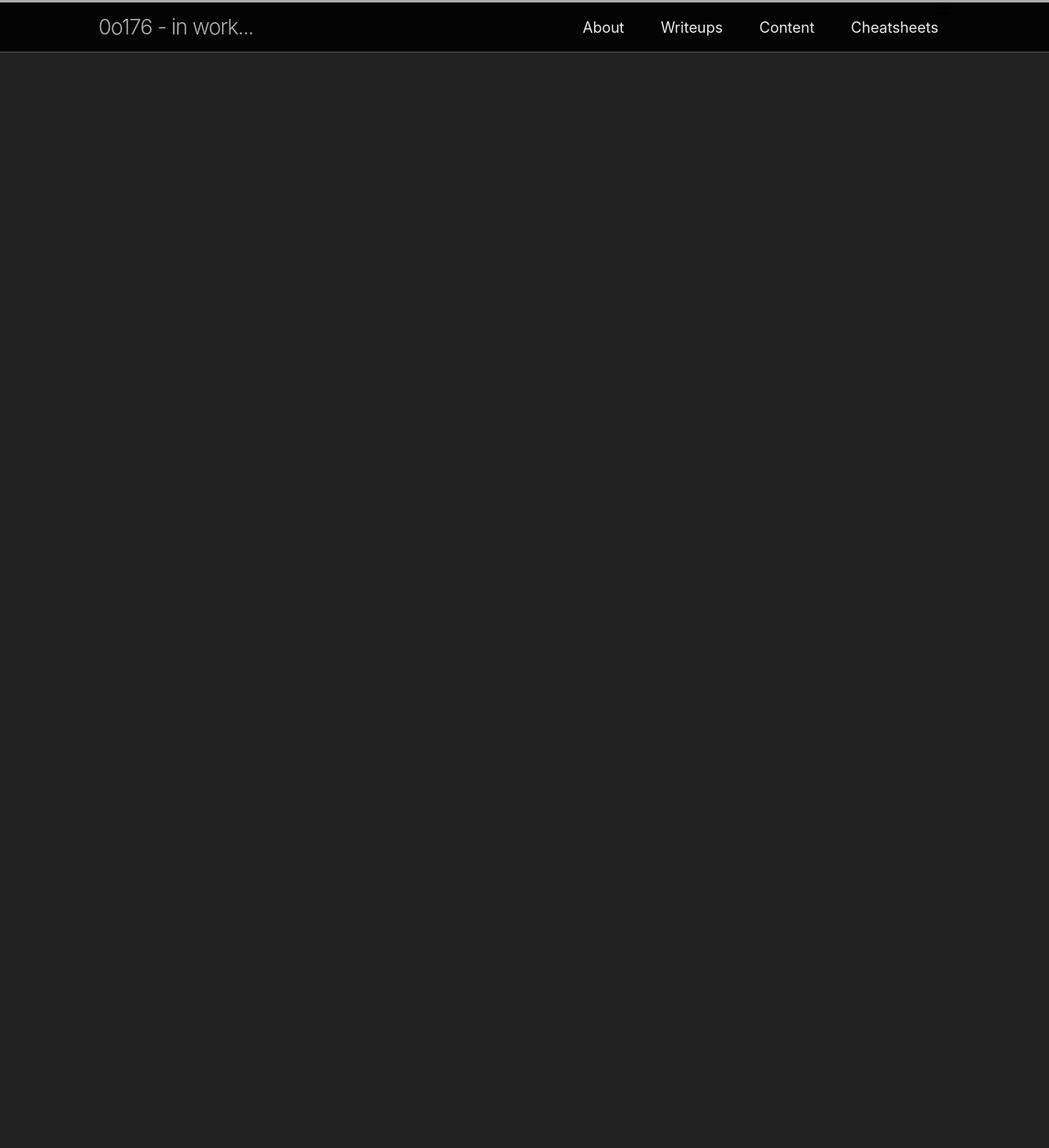
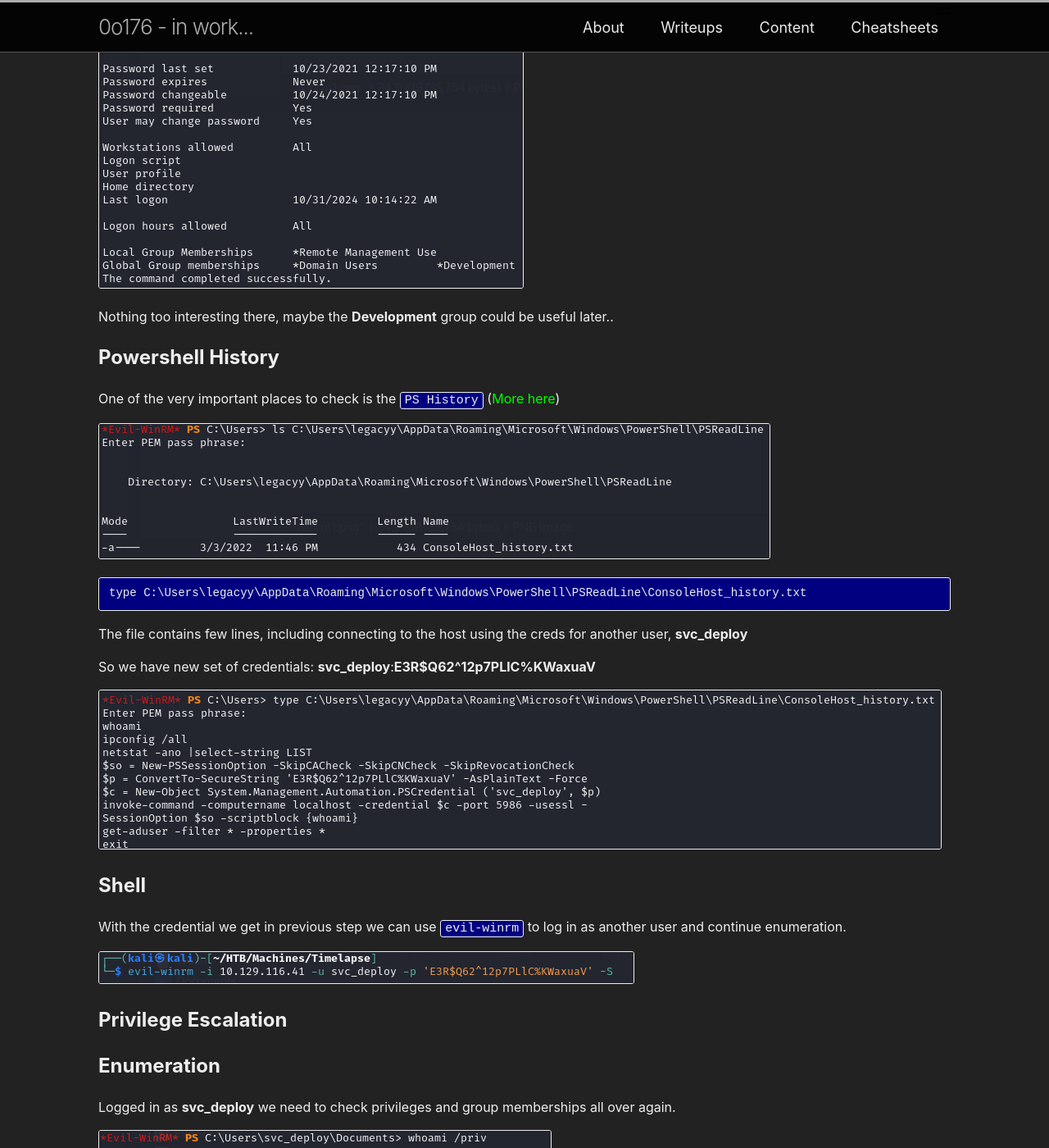
Before and after one commit to 0o176/0o176.github.io, a Jekyll site: the page built from Content/Writeups/HTB-Timelapse/HTB-Timelapse.md, in a window 1280 px wide and 1400 px high, scrolled down 5714 px. Shown: the whole window at 82% size. Built offline with Jekyll 4.4.1, drawn with Linux system fonts in a browser that asks for light colours; some of the changed text lies outside the part shown.

Commit message:
Update HTB-Timelapse.md

````diff
--- a/Content/Writeups/HTB-Timelapse/HTB-Timelapse.md
+++ b/Content/Writeups/HTB-Timelapse/HTB-Timelapse.md
@@ -110,7 +110,7 @@ openssl pkcs12 -in legacyy_dev_auth.pfx -clcerts -nokeys -out pfx_cert.crt
 
 We now have everything we need to finally get into the machine.
 
-Use `evil-winrm` and freshly extracted `pfx_key.key` and ` pfx_cert.crt` to get in.
+Use `evil-winrm` and freshly extracted `pfx_key.key` and `pfx_cert.crt` to get in.
 
 *   `-S` Enable SSL, because its connecting to 5986;
 *   `-c` pfx_cert.crt - provide the public key certificate
@@ -127,6 +127,96 @@ And we can get our user flag
 
 ![user_flag](/Content/Writeups/HTB-Timelapse/img/user_flag.png)
 
-TBC......
+# Shell as svc_deploy
+
+## Looking around
+
+As always start with checking privileges and group memberships.
+
+```powershell
+whoami /priv
+```
+
+![priv](/Content/Writeups/HTB-Timelapse/img/priv.png)
+
+```powershell
+net user legacyy
+```
+
+![groups](/Content/Writeups/HTB-Timelapse/img/groups.png)
+
+Nothing too interesting there, maybe the **Development** group could be useful later..
+
+## Powershell History
+
+One of the very important places to check is the `PS History` ([More here](https://www.sharepointdiary.com/2020/11/powershell-command-history.html))
+
+![ps_history1](/Content/Writeups/HTB-Timelapse/img/ps_history1.png)
+
+```powershell
+type C:\Users\legacyy\AppData\Roaming\Microsoft\Windows\PowerShell\PSReadLine\ConsoleHost_history.txt
+```
+
+The file contains few lines, including connecting to the host using the creds for another user, **svc_deploy**
+
+So we have new set of credentials:
+    **svc_deploy**:**E3R$Q62^12p7PLlC%KWaxuaV**
+
+![ps_history2](/Content/Writeups/HTB-Timelapse/img/ps_history2.png)
+
+## Shell
+
+With the credential we get in previous step we can use `evil-winrm` to log in as another user and continue enumeration.
+
+![winrm_svc](/Content/Writeups/HTB-Timelapse/img/winrm_svc.png)
 
 # Privilege Escalation
+
+## Enumeration
+
+Logged in as **svc_deploy** we need to check privileges and group memberships all over again.
+
+![winrm_svc2](/Content/Writeups/HTB-Timelapse/img/winrm_svc2.png)
+
+And we find something really important! User is member of **LAPS_Readers** ([More here](https://book.hacktricks.xyz/windows-hardening/active-directory-methodology/laps)).
+
+This means we can dump passwords for local administrator.
+
+There are 2 ways (that I know from top of my head), either use `netexec` or `PowerView`
+
+## Dump Admin password
+
+### Method 1: netexec
+
+If there is no access to a powershell you can abuse the LAPS_Readers group privileges remotely through LDAP by using
+
+```powershell
+netexec ldap 10.129.116.41 -u svc_deploy -p 'E3R$Q62^12p7PLlC%KWaxuaV' -M laps
+```
+This will dump all the passwords that the user can read, allowing you to get a better foothold with a different user.
+
+![adm_pass](/Content/Writeups/HTB-Timelapse/img/adm_pass.png)
+
+### Method 1: PowerView
+
+We can upload `PowerView.ps1`
+
+![powerview1](/Content/Writeups/HTB-Timelapse/img/powerview1.png)
+
+Import it to PS
+
+![powerview2](/Content/Writeups/HTB-Timelapse/img/powerview2.png)
+
+And use `Get-ADComputer` module to get admin password.
+
+![powerview3](/Content/Writeups/HTB-Timelapse/img/powerview3.png)
+
+## Log in as admin
+
+With the admin credentials we can once again use `evil-winrm` to log in and grab the root flag.
+
+![admin_login](/Content/Writeups/HTB-Timelapse/img/admin_login.png)
+
+![root_flag](/Content/Writeups/HTB-Timelapse/img/root_flag.png)
+
+~
````
